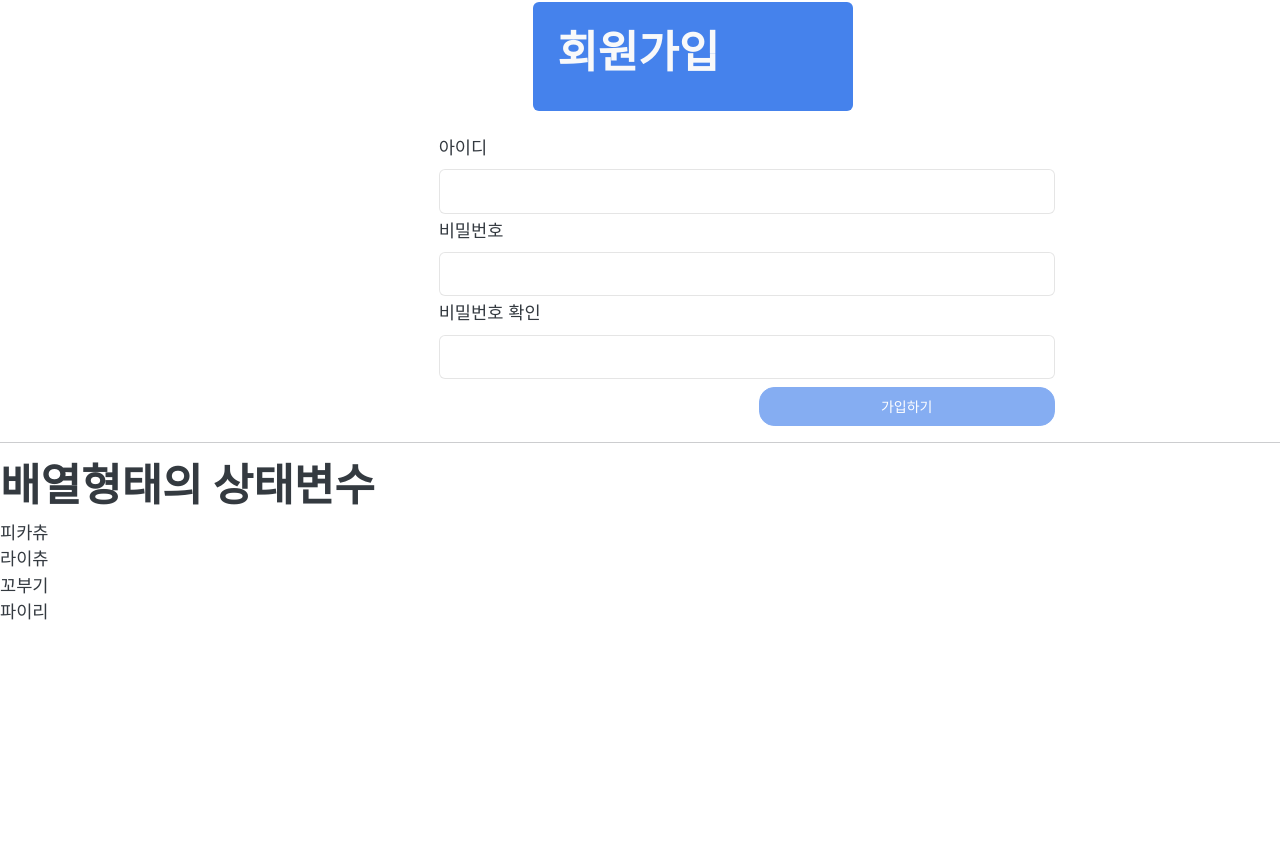
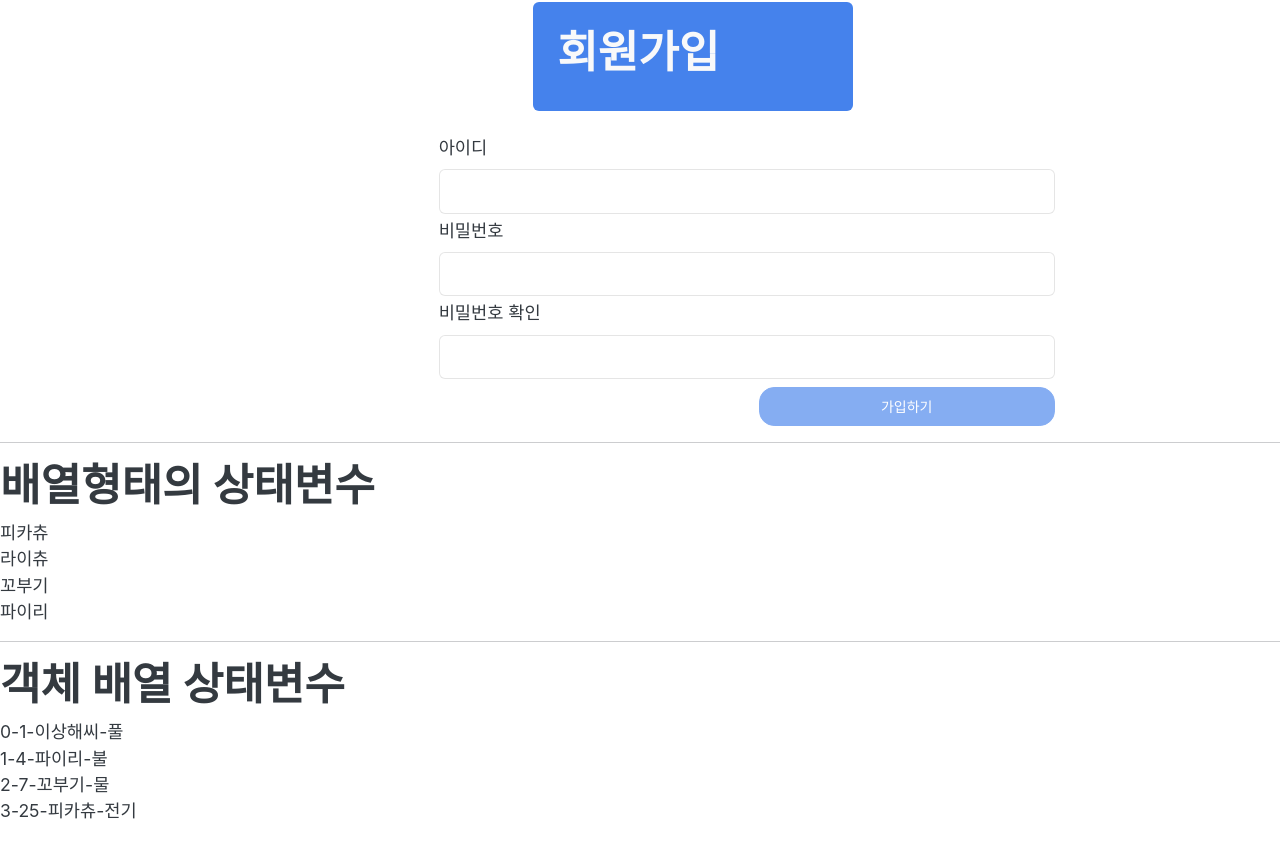
Before and after one commit to tpfkalrrltk/kh12-react, a React (Create React App) app in the folder demo03/: page / in a window 1280 px wide. Shown: the part 2149-3006 px from the top of the page. Before the commit the page ends 2966 px from the top, so only its background shows below. Built offline with nearby package versions, Linux system fonts and the light colour scheme.

Commit message:
React 객체 배열 상태 변수의 출력

```diff
--- a/demo03/src/App.js
+++ b/demo03/src/App.js
@@ -8,6 +8,7 @@
 import Exam06 from './components/Exam06';
 import Exam07 from './components/Exam07';
 import Exam08 from './components/Exam08';
+import Exam09 from './components/Exam09';
 
 
 function App() {
@@ -30,6 +31,8 @@
       <Exam07 />
       <hr />
       <Exam08 />
+      <hr />
+      <Exam09 />
 
       <div className='my-5 py-5'></div>
 
--- /dev/null
+++ b/demo03/src/components/Exam09.js
@@ -0,0 +1,30 @@
+import { useState } from "react"
+
+const Exam09 = () => {
+    //객체배열 상태변수
+    const [monsters, setMonsters] = useState([
+        { no: 1, name: "이상해씨", type: "풀" },
+        { no: 4, name: "파이리", type: "불" },
+        { no: 7, name: "꼬부기", type: "물" },
+        { no: 25, name: "피카츄", type: "전기" }
+    ]);
+
+    return (
+        <>
+            <h1>객체 배열 상태변수</h1>
+
+            {monsters.map((monster, index) => (
+                <div key={monsters.no}>
+                    {index}
+                    -
+                    {monster.no}
+                    -
+                    {monster.name}
+                    -
+                    {monster.type}
+                </div>
+            ))}
+        </>
+    )
+}
+export default Exam09
```
